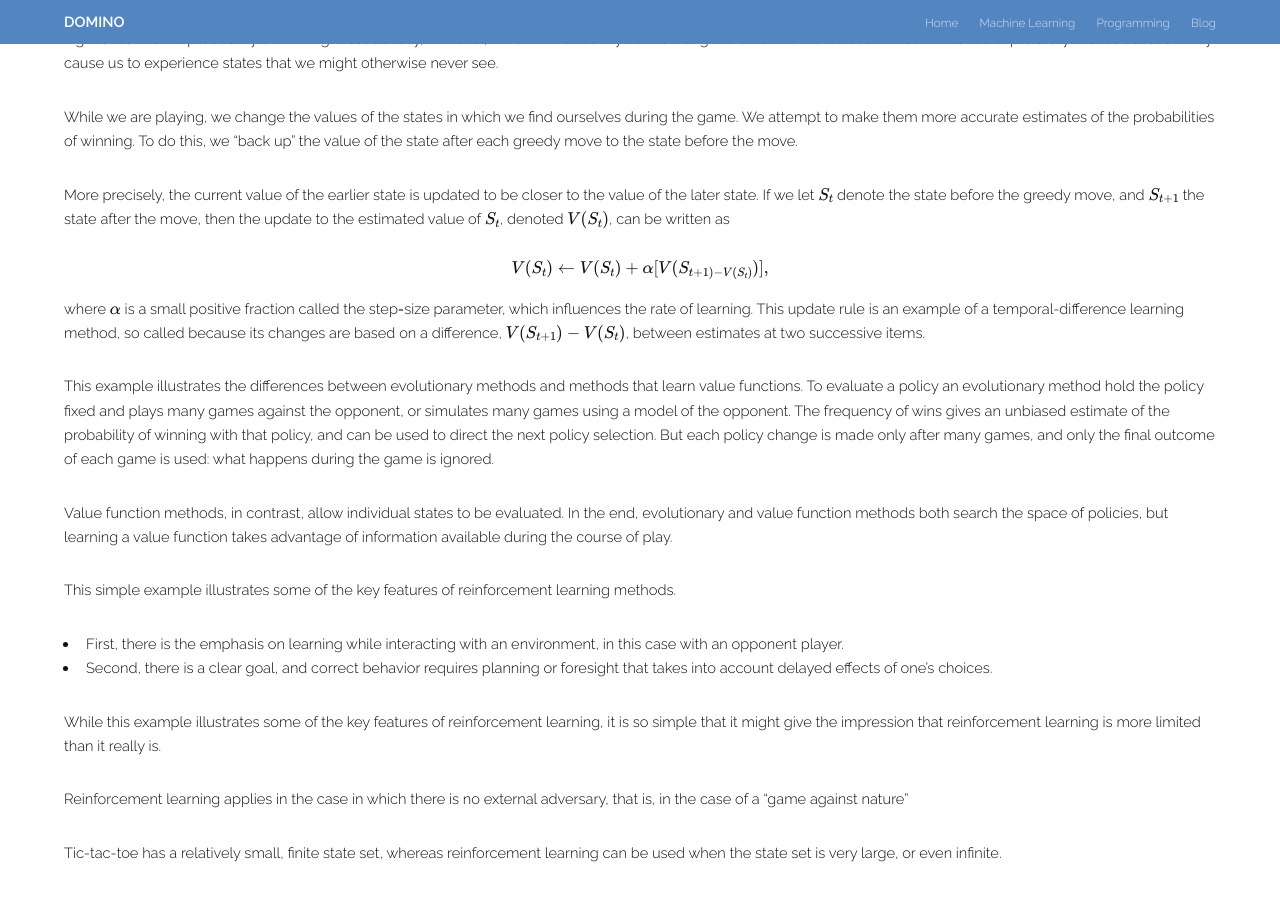
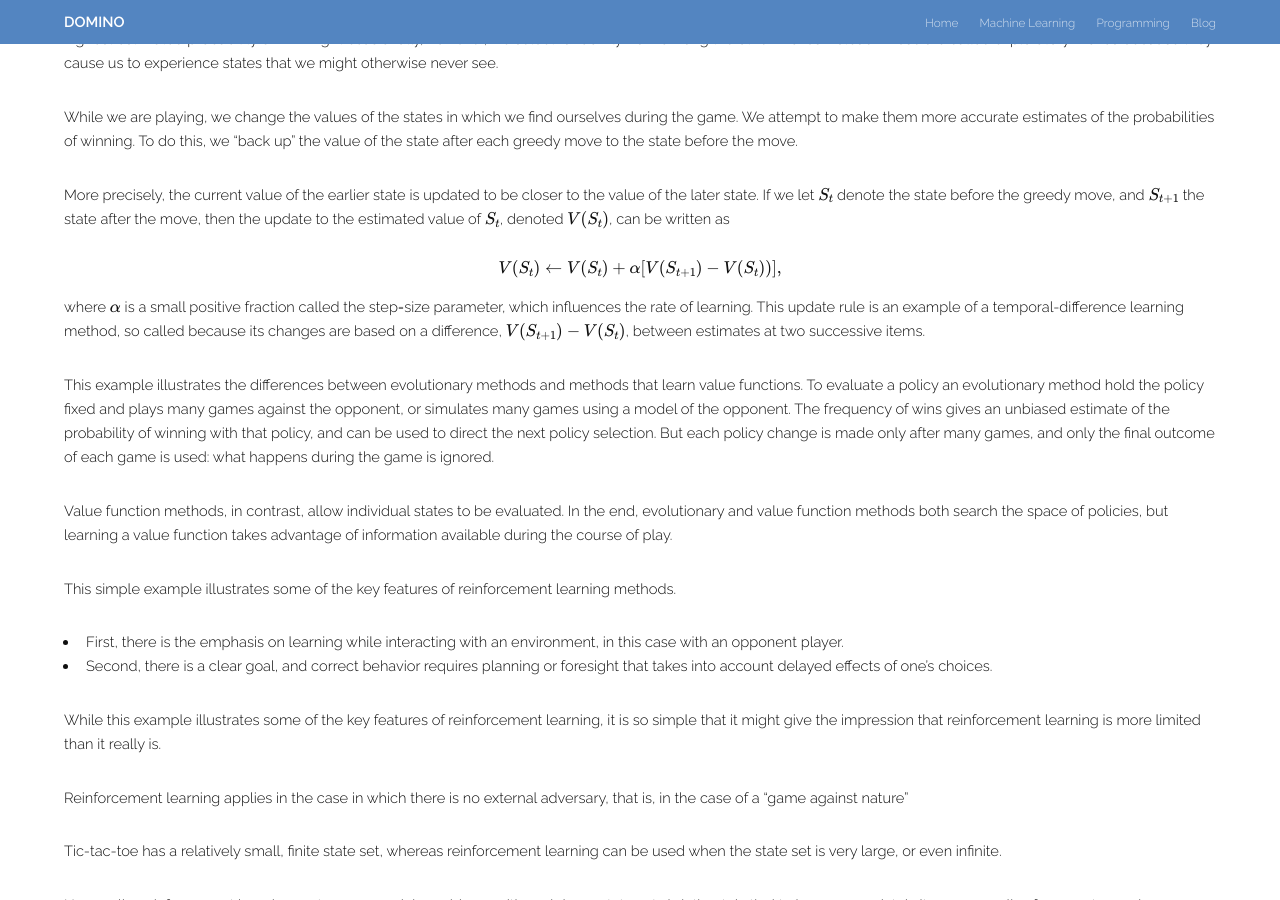
Before and after one commit to backgom2357/backgom2357.github.io, a Jekyll site: the page built from _posts/2019-09-30-(Highlight 04-1.5,1.6) RL an Introduction - S. Sutton.markdown, in a window 1280 px wide and 900 px high, scrolled down 1021 px. Built offline with Jekyll 4.4.1, drawn with Linux system fonts in a browser that asks for light colours; formulas are drawn with MathJax 3.

Commit message:
fix mistype

```diff
--- a/_posts/2019-09-30-(Highlight 04-1.5,1.6) RL an Introduction - S. Sutton.markdown
+++ b/_posts/2019-09-30-(Highlight 04-1.5,1.6) RL an Introduction - S. Sutton.markdown
@@ -36,7 +36,7 @@
 More precisely, the current value of the earlier state is updated to be closer to the value of the later state. If we let $S_t$ denote the state before the greedy move, and $S_{t+1}$ the state after the move, then the update to the estimated value of $S_t$, denoted $V(S_t)$, can be written as
 
 $$
-V(S_t) \leftarrow V(S_t) + \alpha [V(S_{t+1) - V(S_t)})],
+V(S_t) \leftarrow V(S_t) + \alpha [V(S_{t+1}) - V(S_t))],
 $$
 
 where $\alpha$ is a small positive fraction called the step=size parameter, which influences the rate of learning. This update rule is an example of a temporal-difference learning method, so called because its changes are based on a difference, $V(S_{t+1})-V(S_t)$, between estimates at two successive items.
```
